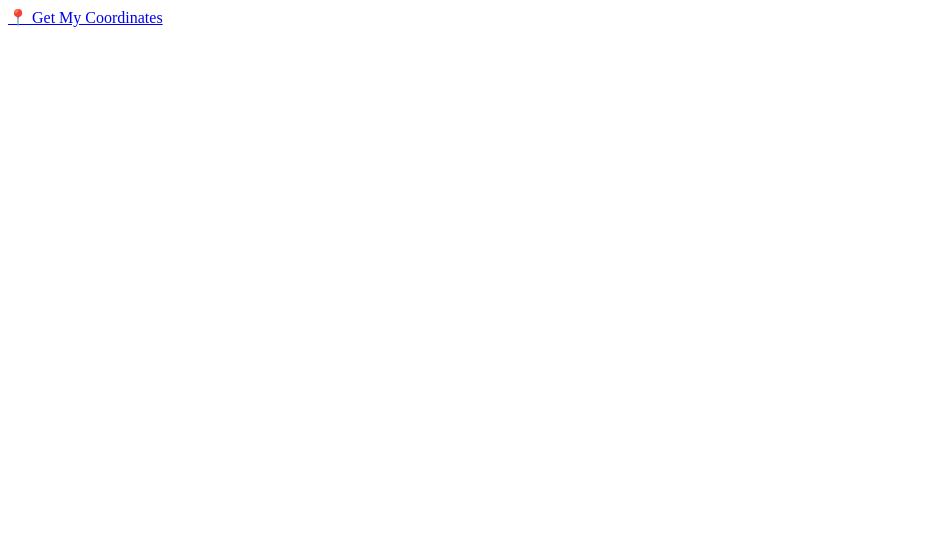
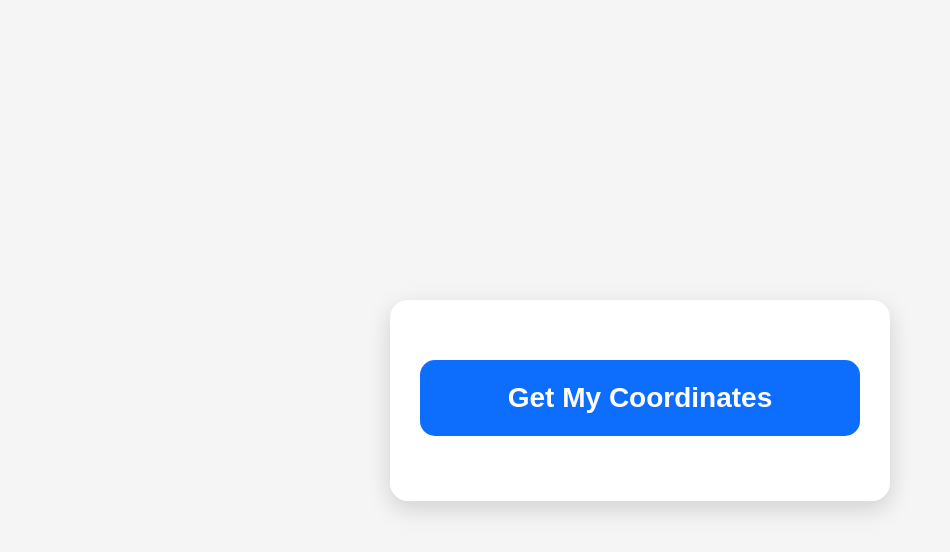
Before and after one commit to JEFERGH/gpscoordinates, a plain HTML site: page index.html in a window 1280 px wide. Shown: the whole page, without its empty margins (0-950 px from the left). Drawn offline with Linux system fonts and the light colour scheme.

Commit message:
Refactor index.html for improved structure and styling

```diff
--- a/index.html
+++ b/index.html
@@ -1,38 +1,151 @@
 <!DOCTYPE html>
-<html>
+<html lang="en">
 <head>
-    <title>Get Coordinates</title>
+<meta charset="UTF-8">
+<meta name="viewport" content="width=device-width, initial-scale=1.0">
+<title>Get My Coordinates</title>
+
+<style>
+    *{
+        box-sizing:border-box;
+        font-family:Arial, Helvetica, sans-serif;
+    }
+
+    body{
+        margin:0;
+        padding:25px;
+        background:#f5f5f5;
+        display:flex;
+        justify-content:center;
+        align-items:center;
+        min-height:100vh;
+    }
+
+    .container{
+        width:100%;
+        max-width:500px;
+        background:#fff;
+        padding:30px;
+        border-radius:18px;
+        box-shadow:0 8px 25px rgba(0,0,0,.15);
+        text-align:center;
+    }
+
+    h1{
+        font-size:34px;
+        margin-bottom:30px;
+    }
+
+    button{
+        width:100%;
+        padding:22px;
+        font-size:28px;
+        font-weight:bold;
+        border:none;
+        border-radius:15px;
+        background:#0d6efd;
+        color:white;
+        cursor:pointer;
+        transition:.2s;
+    }
+
+    button:active{
+        transform:scale(.98);
+    }
+
+    button:hover{
+        background:#0b5ed7;
+    }
+
+    #result{
+        margin-top:35px;
+        font-size:28px;
+        font-weight:bold;
+        line-height:1.8;
+        word-break:break-word;
+    }
+
+    .loading{
+        color:#ff9800;
+    }
+
+    .success{
+        color:#198754;
+    }
+
+    .error{
+        color:red;
+    }
+</style>
+
 </head>
 <body>
 
-<a href="#" onclick="getLocation()">📍 Get My Coordinates</a>
+<div class="container">
 
-<p id="result"></p>
+    <h1></h1>
+
+    <button onclick="getLocation()">
+        Get My Coordinates
+    </button>
+
+    <div id="result"></div>
+
+</div>
 
 <script>
+
 function getLocation() {
+
+    const result = document.getElementById("result");
+
     if (!navigator.geolocation) {
-        document.getElementById("result").innerHTML =
-            "Geolocation is not supported by your browser.";
+        result.className = "error";
+        result.innerHTML = "Geolocation is not supported by your browser.";
         return;
     }
 
+    result.className = "loading";
+    result.innerHTML = "Getting your location...";
+
     navigator.geolocation.getCurrentPosition(
-        function(position) {
+
+        function(position){
+
             const latitude = position.coords.latitude;
             const longitude = position.coords.longitude;
 
-            document.getElementById("result").innerHTML =
-                `Latitude: ${latitude}<br>Longitude: ${longitude}`;
+            result.className = "success";
+
+            result.innerHTML = `
+                <div>Latitude</div>
+                <div>${latitude}</div>
+                <br>
+                <div>Longitude</div>
+                <div>${longitude}</div>
+            `;
 
             console.log(latitude, longitude);
+
         },
-        function(error) {
-            document.getElementById("result").innerHTML =
-                "Unable to retrieve location: " + error.message;
+
+        function(error){
+
+            result.className = "error";
+            result.innerHTML = error.message;
+
+        },
+
+        {
+            enableHighAccuracy:true,
+            timeout:10000,
+            maximumAge:0
         }
+
     );
+
 }
+
 </script>
 
 </body>
```
